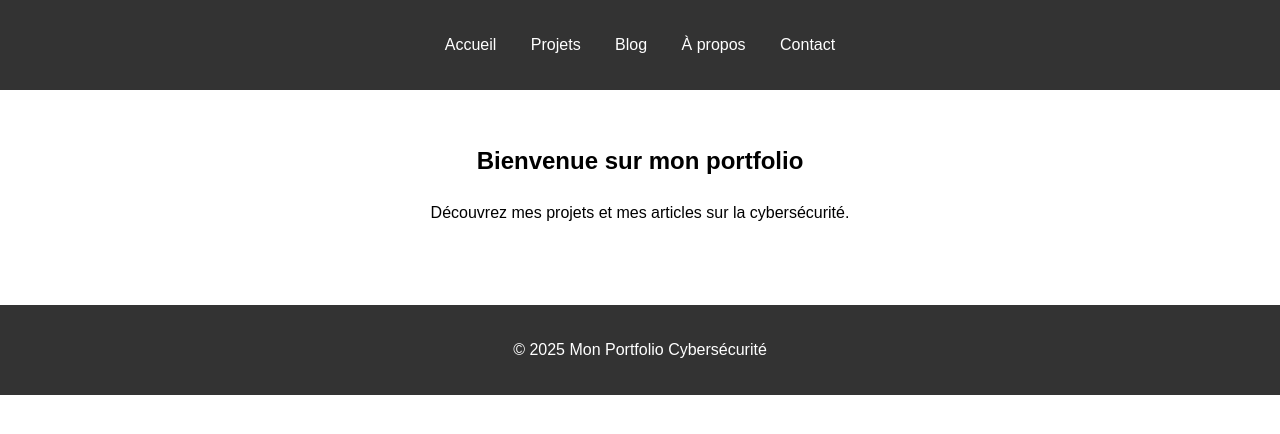
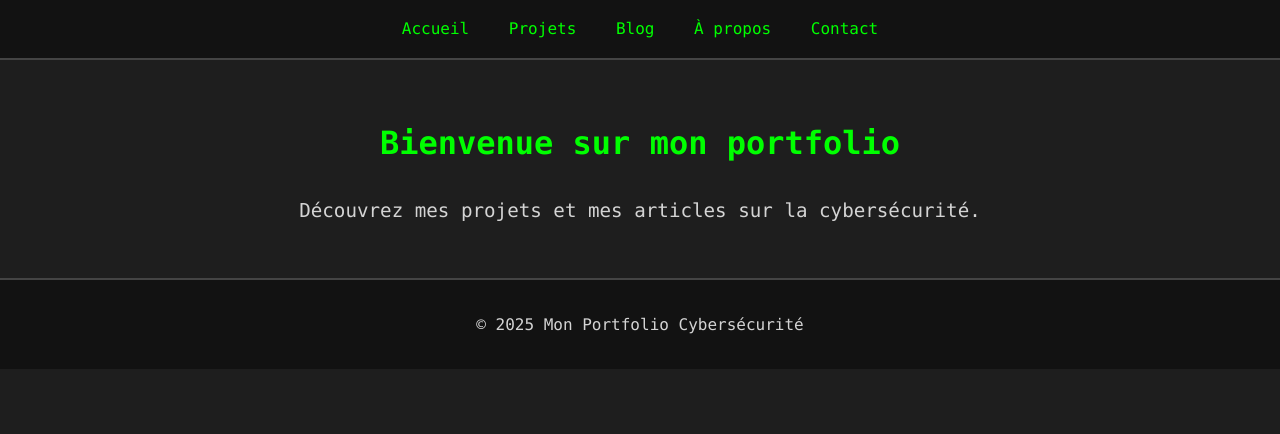
Before and after one commit to nomiskraw/nomiskraw-website, a plain HTML site: page index.html in a window 1280 px wide. Drawn offline with Linux system fonts and the light colour scheme.

Commit message:
change css style

```diff
--- a/assets/css/style.css
+++ b/assets/css/style.css
@@ -1,20 +1,25 @@
+/* Corps global */
 body {
-    font-family: Arial, sans-serif;
+    font-family: Consolas, "Courier New", monospace;
     margin: 0;
     padding: 0;
+    color: #d4d4d4;
+    background-color: #1e1e1e;
     line-height: 1.6;
 }
 
+/* Header */
 header {
-    background: #333;
-    color: #fff;
+    background: #121212;
     padding: 1rem 0;
+    text-align: center;
+    border-bottom: 2px solid #444;
 }
 
 header ul {
     list-style: none;
-    text-align: center;
     padding: 0;
+    margin: 0;
 }
 
 header ul li {
@@ -23,19 +28,72 @@ header ul li {
 }
 
 header ul li a {
-    color: #fff;
+    color: #00ff00; /* Vert style terminal */
     text-decoration: none;
+    transition: color 0.3s ease;
 }
 
+header ul li a:hover {
+    color: #00b300;
+}
+
+/* Sections principales */
 main {
     padding: 2rem;
     text-align: center;
 }
 
+main h1 {
+    font-size: 2rem;
+    color: #00ff00;
+}
+
+main p {
+    font-size: 1.2rem;
+}
+
+/* Liens */
+a {
+    color: #00ff00;
+    text-decoration: none;
+    transition: color 0.3s ease;
+}
+
+a:hover {
+    color: #00b300;
+}
+
+/* Footer */
 footer {
-    background: #333;
-    color: #fff;
+    background: #121212;
+    color: #d4d4d4;
     text-align: center;
     padding: 1rem 0;
-    margin-top: 2rem;
+    border-top: 2px solid #444;
 }
+
+/* Blocs de contenu (simule un terminal) */
+.container {
+    max-width: 800px;
+    margin: auto;
+    background: #1a1a1a;
+    border: 1px solid #444;
+    padding: 20px;
+    box-shadow: 0 0 10px rgba(0, 0, 0, 0.5);
+}
+
+/* Curseur clignotant */
+@keyframes blink {
+    50% {
+        opacity: 0;
+    }
+}
+
+.cursor {
+    display: inline-block;
+    width: 10px;
+    height: 20px;
+    background-color: #00ff00;
+    margin-left: 5px;
+    animation: blink 1s step-end infinite;
+}
```
